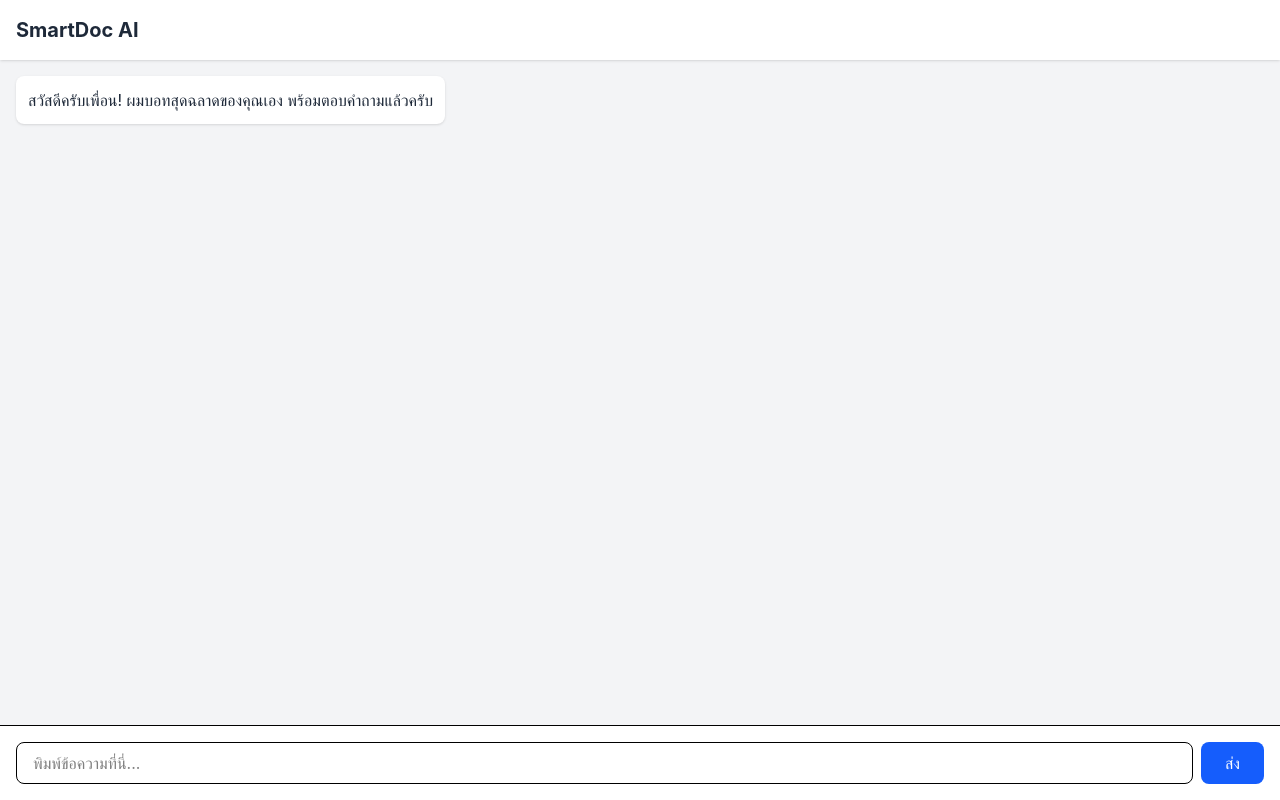
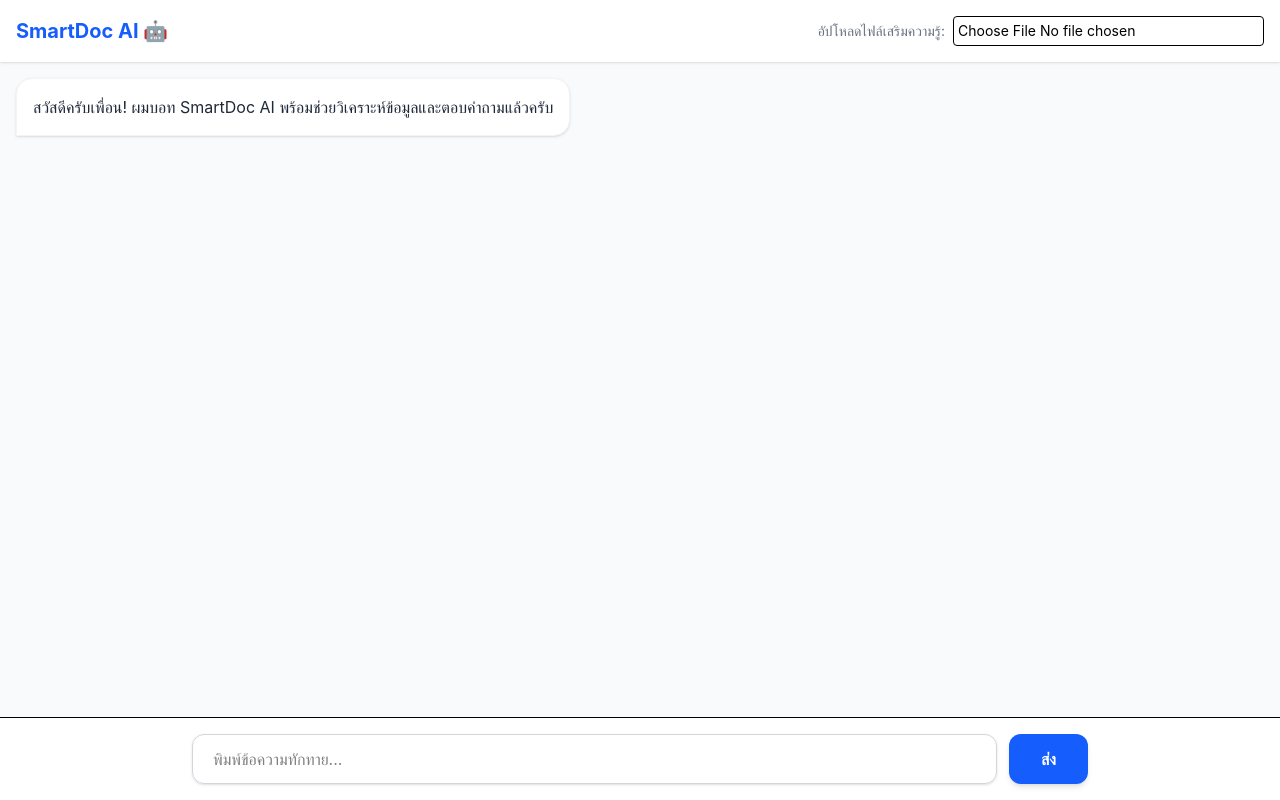
Before and after one commit to RCNT04/my-ai-app, a React (Vite) app: page / in a window 1280 px wide. Built offline with nearby package versions, Linux system fonts and the light colour scheme.

Commit message:
Update App.jsx

```diff
--- a/src/App.jsx
+++ b/src/App.jsx
@@ -2,16 +2,17 @@ import React, { useState, useEffect, useRef } from 'react';
 
 const App = () => {
   const [messages, setMessages] = useState([
-    { role: 'assistant', content: 'สวัสดีครับเพื่อน! ผมบอทสุดฉลาดของคุณเอง พร้อมตอบคำถามแล้วครับ' }
+    { role: 'assistant', content: 'สวัสดีครับเพื่อน! ผมบอท SmartDoc AI พร้อมช่วยวิเคราะห์ข้อมูลและตอบคำถามแล้วครับ' }
   ]);
   const [inputText, setInputText] = useState('');
+  const [knowledgeBase, setKnowledgeBase] = useState(''); // เก็บข้อมูลจากไฟล์ที่อัปโหลด
   const [isGenerating, setIsGenerating] = useState(false);
   const [error, setError] = useState(null);
 
   const messagesEndRef = useRef(null);
 
-  // 🔑 ใส่ API Key ของเพื่อนบอลตรงนี้
-  const apiKey = "AIzaSyA0qKIMyXDxOQitGGi1wlysBz1QAU_w1bQ";
+  // 🚨 🚨 เอา API KEY ใหม่ที่ก๊อปมา วางแทนที่รหัสข้างล่างนี้เป๊ะๆ เลยครับ 🚨 🚨
+  const apiKey = "วาง_API_KEY_ใหม่ของเพื่อนบอลตรงนี้";
 
   const scrollToBottom = () => {
     messagesEndRef.current?.scrollIntoView({ behavior: "smooth" });
@@ -20,6 +21,18 @@ const App = () => {
   useEffect(() => {
     scrollToBottom();
   }, [messages, isGenerating]);
+
+  // ฟังก์ชันอ่านไฟล์ที่อัปโหลด
+  const handleFileUpload = (e) => {
+    const file = e.target.files[0];
+    if (!file) return;
+    const reader = new FileReader();
+    reader.onload = (event) => {
+      setKnowledgeBase(event.target.result);
+      alert('อัปโหลดข้อมูลสำเร็จ! ตอนนี้บอทพร้อมตอบคำถามจากไฟล์นี้แล้วครับ');
+    };
+    reader.readAsText(file);
+  };
 
   const handleSubmit = async (e) => {
     e.preventDefault();
@@ -34,18 +47,24 @@ const App = () => {
     try {
       const url = `https://generativelanguage.googleapis.com/v1beta/models/gemini-1.5-flash:generateContent?key=${apiKey}`;
 
+      // รวมคำถามของผู้ใช้ เข้ากับข้อมูลจากไฟล์ (ถ้ามี)
+      const prompt = knowledgeBase
+        ? `ข้อมูลอ้างอิง: ${knowledgeBase}\n\nคำถาม: ${inputText}`
+        : inputText;
+
       const response = await fetch(url, {
         method: 'POST',
         headers: { 'Content-Type': 'application/json' },
         body: JSON.stringify({
           contents: [{
-            parts: [{ text: inputText }]
+            parts: [{ text: prompt }]
           }]
         })
       });
 
       if (!response.ok) {
-        throw new Error('Network response was not ok');
+        const errorData = await response.json();
+        throw new Error(`Google Error: ${errorData.error?.message || 'API Key มีปัญหา'}`);
       }
 
       const data = await response.json();
@@ -60,37 +79,41 @@ const App = () => {
   };
 
   return (
-    <div className="flex flex-col h-screen bg-gray-100">
-      <header className="bg-white shadow p-4">
-        <h1 className="text-xl font-bold text-gray-800">SmartDoc AI</h1>
+    <div className="flex flex-col h-screen bg-gray-50">
+      <header className="bg-white shadow p-4 flex justify-between items-center">
+        <h1 className="text-xl font-bold text-blue-600">SmartDoc AI 🤖</h1>
+        <div className="flex items-center space-x-2">
+          <span className="text-sm text-gray-500">อัปโหลดไฟล์เสริมความรู้:</span>
+          <input type="file" onChange={handleFileUpload} className="text-sm border rounded p-1" />
+        </div>
       </header>
 
       <main className="flex-1 overflow-y-auto p-4 space-y-4">
         {messages.map((msg, index) => (
           <div key={index} className={`flex ${msg.role === 'user' ? 'justify-end' : 'justify-start'}`}>
-            <div className={`max-w-[70%] p-3 rounded-lg ${msg.role === 'user' ? 'bg-blue-600 text-white' : 'bg-white text-gray-800 shadow'}`}>
-              {msg.content}
+            <div className={`max-w-[80%] p-4 rounded-2xl shadow-sm ${msg.role === 'user' ? 'bg-blue-600 text-white rounded-br-none' : 'bg-white text-gray-800 rounded-bl-none border border-gray-100'}`}>
+              <p className="whitespace-pre-wrap">{msg.content}</p>
             </div>
           </div>
         ))}
-        {isGenerating && <div className="text-gray-500 animate-pulse">กำลังคิดคำตอบ...</div>}
-        {error && <div className="bg-red-100 text-red-700 p-3 rounded-lg text-center">{error}</div>}
+        {isGenerating && <div className="text-blue-500 animate-bounce text-center text-sm">บอทกำลังประมวลผล...</div>}
+        {error && <div className="bg-red-50 border border-red-200 text-red-600 p-4 rounded-xl text-center text-sm">{error}</div>}
         <div ref={messagesEndRef} />
       </main>
 
       <footer className="p-4 bg-white border-t">
-        <form onSubmit={handleSubmit} className="flex space-x-2">
+        <form onSubmit={handleSubmit} className="flex space-x-3 max-w-4xl mx-auto">
           <input
             type="text"
             value={inputText}
             onChange={(e) => setInputText(e.target.value)}
-            placeholder="พิมพ์ข้อความที่นี่..."
-            className="flex-1 border rounded-lg px-4 py-2 focus:outline-none focus:ring-2 focus:ring-blue-500 text-black"
+            placeholder={knowledgeBase ? "ถามเกี่ยวกับไฟล์ที่อัปโหลด..." : "พิมพ์ข้อความทักทาย..."}
+            className="flex-1 border border-gray-300 rounded-xl px-5 py-3 focus:outline-none focus:ring-2 focus:ring-blue-500 text-black shadow-sm"
           />
           <button
             type="submit"
             disabled={isGenerating}
-            className="bg-blue-600 text-white px-6 py-2 rounded-lg hover:bg-blue-700 disabled:opacity-50"
+            className="bg-blue-600 text-white px-8 py-3 rounded-xl font-semibold hover:bg-blue-700 disabled:opacity-50 transition-all shadow-md"
           >
             ส่ง
           </button>
```
